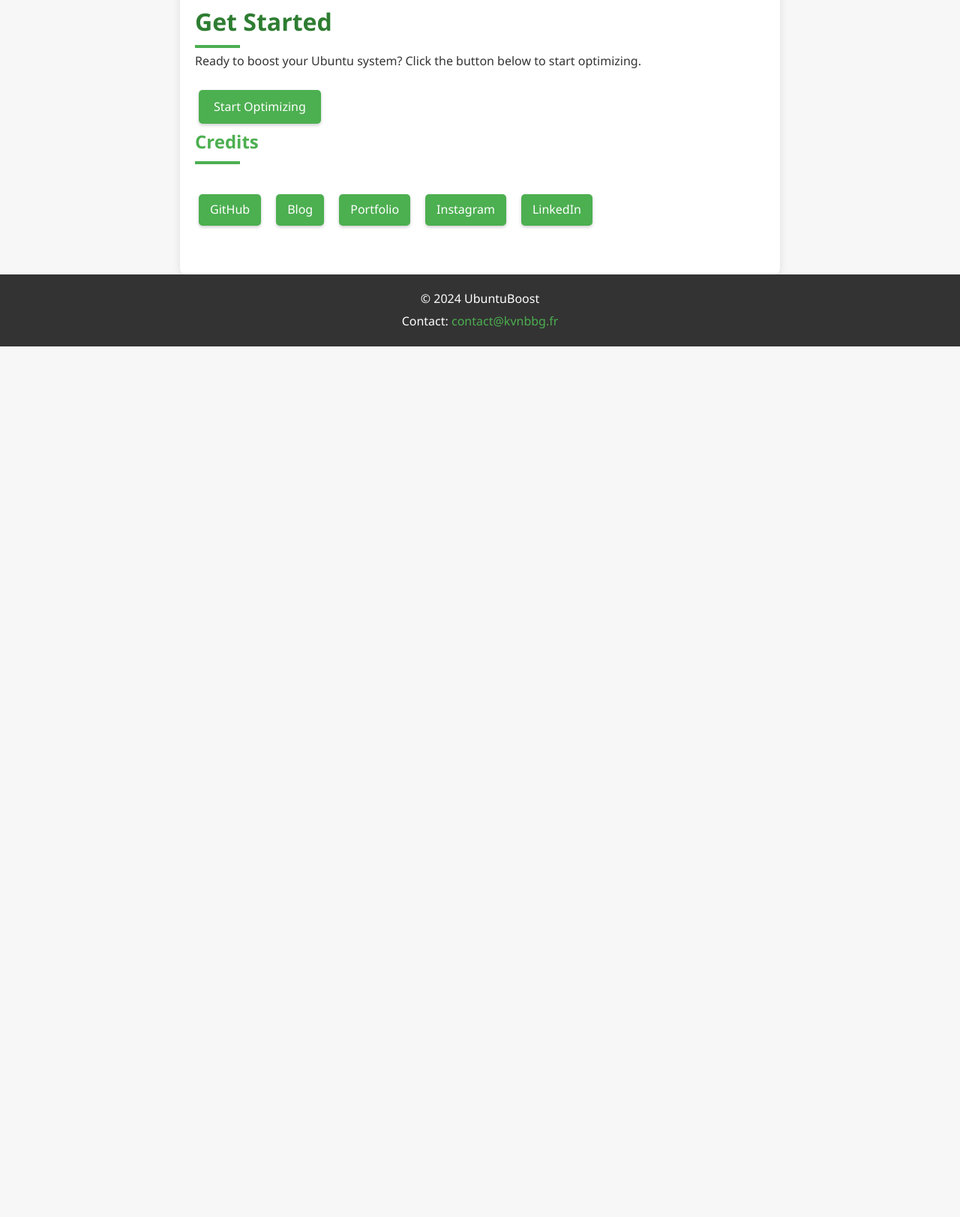
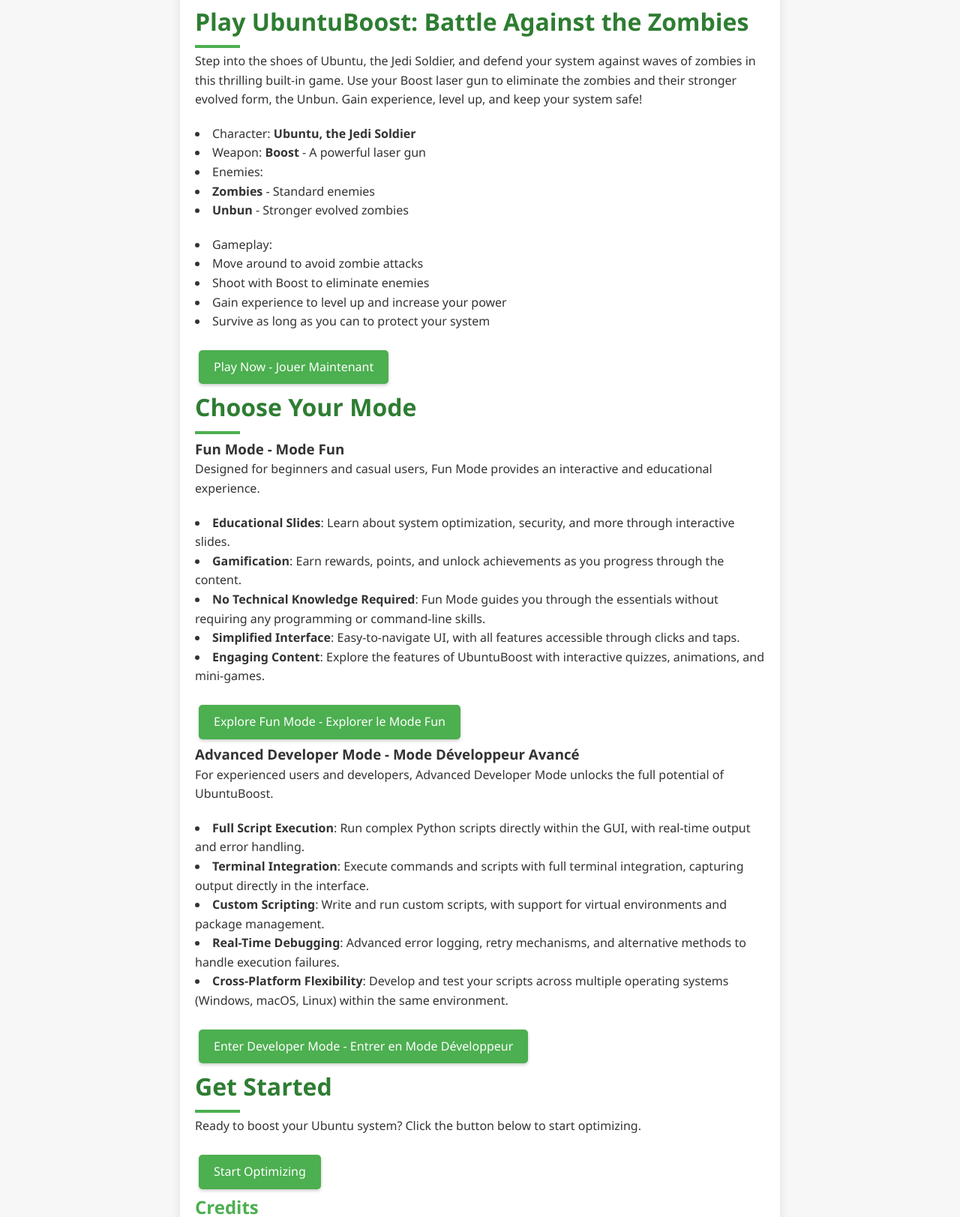
Before and after one commit to Kvnbbg/UbuntuBoost, a plain HTML site: page index.html in a window 1280 px wide. Shown: the part 680-2303 px from the top of the page at 75% size. Before the commit the page ends 1142 px from the top, so only its background shows below. Drawn offline with Linux system fonts and the light colour scheme.

Commit message:
Update index.html

```diff
--- a/index.html
+++ b/index.html
@@ -184,20 +184,89 @@
                 It’s designed to make your system run faster, smoother, and more securely.
             </p>
         </section>
-
 <section id="features">
     <h2 id="features-title">Features - Fonctionnalités</h2>
     <p id="features-text">
         With UbuntuBoost, you can:
     </p>
     <ul id="features-list">
-                <li>Update and upgrade your system - Mettre à jour et améliorer votre système</li>
-                <li>Clean old files and kernels - Nettoyer les anciens fichiers et noyaux</li>
-                <li>Optimize CPU and memory settings - Optimiser les paramètres CPU et mémoire</li>
-                <li>Enhance system security - Améliorer la sécurité du système</li>
-                <li>Configure swap and cache settings - Configurer les paramètres de swap et de cache</li>
+        <li>Update and upgrade your system - <em>Mettre à jour et améliorer votre système</em></li>
+        <li>Clean old files and kernels - <em>Nettoyer les anciens fichiers et noyaux</em></li>
+        <li>Optimize CPU and memory settings - <em>Optimiser les paramètres CPU et mémoire</em></li>
+        <li>Enhance system security - <em>Améliorer la sécurité du système</em></li>
+        <li>Configure swap and cache settings - <em>Configurer les paramètres de swap et de cache</em></li>
+        <li>Interactive GUI with Fun Mode and Developer Mode - <em>Interface graphique interactive avec mode Fun et mode Développeur</em></li>
+        <li>Fun Mode with educational slides and gamification - <em>Mode Fun avec diapositives éducatives et gamification</em></li>
+        <li>Developer Mode with advanced script execution - <em>Mode Développeur avec exécution de scripts avancée</em></li>
+        <li>Retry logic and error handling for robust performance - <em>Logique de réessai et gestion des erreurs pour une performance robuste</em></li>
+        <li>Cross-platform support for Windows, macOS, and Linux - <em>Support multiplateforme pour Windows, macOS et Linux</em></li>
+        <li>Built-in game featuring Ubuntu, the Jedi Soldier, fighting zombies - <em>Jeu intégré mettant en scène Ubuntu, le Soldat Jedi, combattant des zombies</em></li>
+        <li>Real-time terminal output in the GUI - <em>Sortie de terminal en temps réel dans l'interface graphique</em></li>
+        <li>System optimization with mathematical logic for error prevention - <em>Optimisation du système avec logique mathématique pour la prévention des erreurs</em></li>
     </ul>
 </section>
+
+<!-- New Game Section -->
+<section id="game">
+    <h2 id="game-title">Play UbuntuBoost: Battle Against the Zombies</h2>
+    <p id="game-text">
+        Step into the shoes of Ubuntu, the Jedi Soldier, and defend your system against waves of zombies in this thrilling built-in game. Use your Boost laser gun to eliminate the zombies and their stronger evolved form, the Unbun. Gain experience, level up, and keep your system safe!
+    </p>
+    <ul id="game-features">
+        <li>Character: <strong>Ubuntu, the Jedi Soldier</strong></li>
+        <li>Weapon: <strong>Boost</strong> - A powerful laser gun</li>
+        <li>Enemies:
+            <ul>
+                <li><strong>Zombies</strong> - Standard enemies</li>
+                <li><strong>Unbun</strong> - Stronger evolved zombies</li>
+            </ul>
+        </li>
+        <li>Gameplay:
+            <ul>
+                <li>Move around to avoid zombie attacks</li>
+                <li>Shoot with Boost to eliminate enemies</li>
+                <li>Gain experience to level up and increase your power</li>
+                <li>Survive as long as you can to protect your system</li>
+            </ul>
+        </li>
+    </ul>
+    <a href="ubuntu_boost_game.html" class="button" id="play-game-button">Play Now - Jouer Maintenant</a>
+</section>
+
+<!-- New Mode Section -->
+<section id="modes">
+    <h2 id="modes-title">Choose Your Mode</h2>
+    <div id="fun-mode" class="mode-section">
+        <h3>Fun Mode - Mode Fun</h3>
+        <p>
+            Designed for beginners and casual users, Fun Mode provides an interactive and educational experience.
+            <ul>
+                <li><strong>Educational Slides</strong>: Learn about system optimization, security, and more through interactive slides.</li>
+                <li><strong>Gamification</strong>: Earn rewards, points, and unlock achievements as you progress through the content.</li>
+                <li><strong>No Technical Knowledge Required</strong>: Fun Mode guides you through the essentials without requiring any programming or command-line skills.</li>
+                <li><strong>Simplified Interface</strong>: Easy-to-navigate UI, with all features accessible through clicks and taps.</li>
+                <li><strong>Engaging Content</strong>: Explore the features of UbuntuBoost with interactive quizzes, animations, and mini-games.</li>
+            </ul>
+        </p>
+        <a href="fun_mode.html" class="button" id="fun-mode-button">Explore Fun Mode - Explorer le Mode Fun</a>
+    </div>
+
+    <div id="developer-mode" class="mode-section">
+        <h3>Advanced Developer Mode - Mode Développeur Avancé</h3>
+        <p>
+            For experienced users and developers, Advanced Developer Mode unlocks the full potential of UbuntuBoost.
+            <ul>
+                <li><strong>Full Script Execution</strong>: Run complex Python scripts directly within the GUI, with real-time output and error handling.</li>
+                <li><strong>Terminal Integration</strong>: Execute commands and scripts with full terminal integration, capturing output directly in the interface.</li>
+                <li><strong>Custom Scripting</strong>: Write and run custom scripts, with support for virtual environments and package management.</li>
+                <li><strong>Real-Time Debugging</strong>: Advanced error logging, retry mechanisms, and alternative methods to handle execution failures.</li>
+                <li><strong>Cross-Platform Flexibility</strong>: Develop and test your scripts across multiple operating systems (Windows, macOS, Linux) within the same environment.</li>
+            </ul>
+        </p>
+        <a href="developer_mode.html" class="button" id="developer-mode-button">Enter Developer Mode - Entrer en Mode Développeur</a>
+    </div>
+</section>
+
 
         <section id="get-started">
             <h2 id="get-started-title">Get Started - Commencer</h2>
```
Lines whose indentation alone changed are shown as unchanged.
